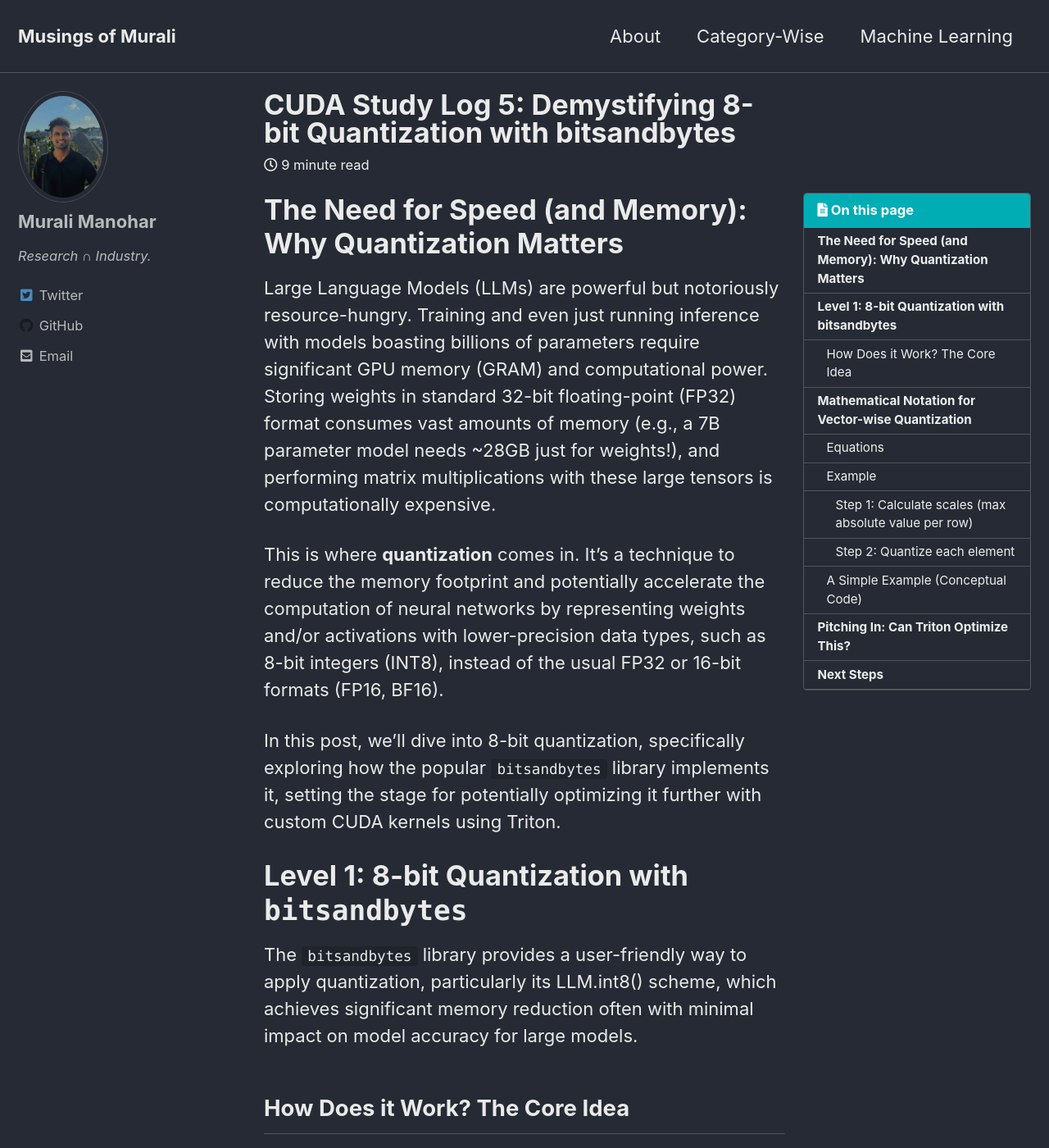
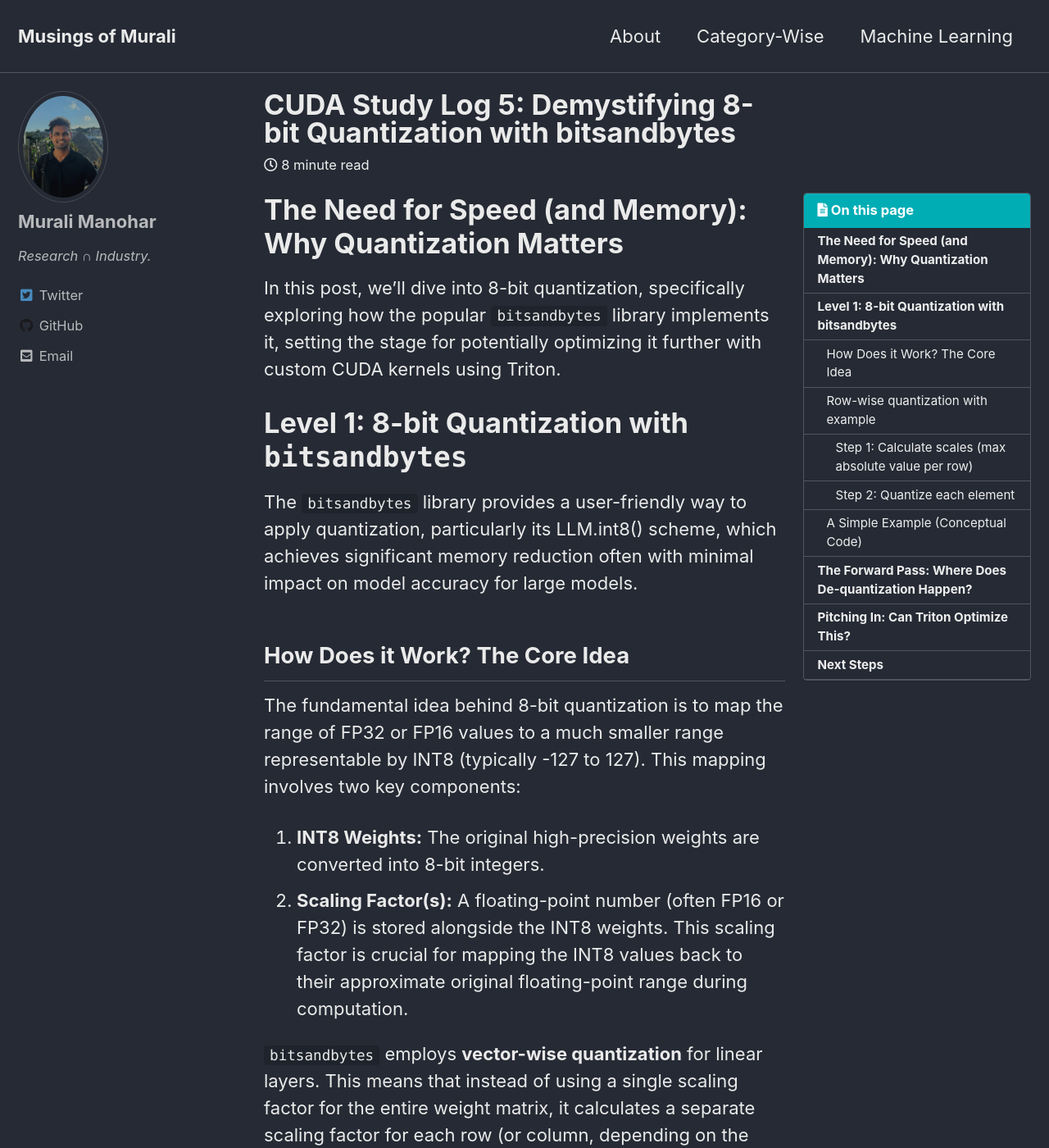
Before and after one commit to gitlost-murali/blogs, a Jekyll site: the page built from _posts/2025-03-09-studylog-5-bnb-quantization.md, in a window 1280 px wide and 1400 px high. Shown: the whole window at 82% size. Built offline with Jekyll 4.4.1, drawn with Linux system fonts in a browser that asks for light colours; cached includes are drawn as plain includes; formulas are drawn with MathJax 3; comment, search, counter and statistics services are not loaded; some of the changed text lies outside the part shown.

Commit message:
cuda5: cut fluff

````diff
--- a/_posts/2025-03-09-studylog-5-bnb-quantization.md
+++ b/_posts/2025-03-09-studylog-5-bnb-quantization.md
@@ -18,10 +18,6 @@ header:
 
 # The Need for Speed (and Memory): Why Quantization Matters
 
-Large Language Models (LLMs) are powerful but notoriously resource-hungry. Training and even just running inference with models boasting billions of parameters require significant GPU memory (GRAM) and computational power. Storing weights in standard 32-bit floating-point (FP32) format consumes vast amounts of memory (e.g., a 7B parameter model needs ~28GB just for weights!), and performing matrix multiplications with these large tensors is computationally expensive.
-
-This is where **quantization** comes in. It's a technique to reduce the memory footprint and potentially accelerate the computation of neural networks by representing weights and/or activations with lower-precision data types, such as 8-bit integers (INT8), instead of the usual FP32 or 16-bit formats (FP16, BF16).
-
 In this post, we'll dive into 8-bit quantization, specifically exploring how the popular `bitsandbytes` library implements it, setting the stage for potentially optimizing it further with custom CUDA kernels using Triton.
 
 # Level 1: 8-bit Quantization with `bitsandbytes`
@@ -37,30 +33,9 @@ The fundamental idea behind 8-bit quantization is to map the range of FP32 or FP
 
 `bitsandbytes` employs **vector-wise quantization** for linear layers. This means that instead of using a single scaling factor for the entire weight matrix, it calculates a separate scaling factor for each row (or column, depending on the operation). This finer granularity helps preserve more information and maintain model accuracy compared to simpler per-tensor quantization.
 
-# Mathematical Notation for Vector-wise Quantization
+## Row-wise quantization with example
 
-The vector-wise quantization process can be expressed mathematically as follows:
-
-Given an input tensor $\mathbf{X} \in \mathbb{R}^{m \times n}$ with $m$ rows, the quantization to $b$ bits produces:
-- A quantized tensor $\mathbf{Q} \in \mathbb{Z}^{m \times n}$
-- A scale vector $\mathbf{s} \in \mathbb{R}^{m \times 1}$
-
-## Equations
-
-For each row vector $\mathbf{X}_i$ (where $i \in \{1,2,...,m\}$):
-
-1. **Scale computation**: $s_i = \max(|\mathbf{X}_i|)$
-
-2. **Quantization formula**: $Q_{i,j} = \text{round}\left(\frac{X_{i,j} \cdot N}{s_i}\right)$
-   where $N = 2^{b-1}-1$ (127 for 8-bit)
-
-3. **Clamping**: $Q_{i,j} = \text{clamp}(Q_{i,j}, -N-1, N)$
-
-4. **Dequantization** (to recover approximated values): $\hat{X}_{i,j} = \frac{Q_{i,j} \cdot s_i}{N}$
-
-## Example
-
-Let's quantize a simple 2×3 tensor to 8 bits:
+Let's quantize a simple 2×3 tensor row-wise to 8 bits:
 
 ```
 X = [[2.5,  -6.1,  1.0],
@@ -241,7 +216,7 @@ except Exception as e:
 
 # Note: Direct comparison of quantized values might show small differences due to specifics
 # of implementation (e.g., exact rounding methods, handling of edge cases).
-
+```
 # The Forward Pass: Where Does De-quantization Happen?
 
 This is the crucial part. We have INT8 weights and scaling factors sitting in GRAM. Neural network computations, especially matrix multiplications (GEMM), typically require FP16 or FP32 operands. So, how do we perform `output = activation @ weight.T + bias`?
````
